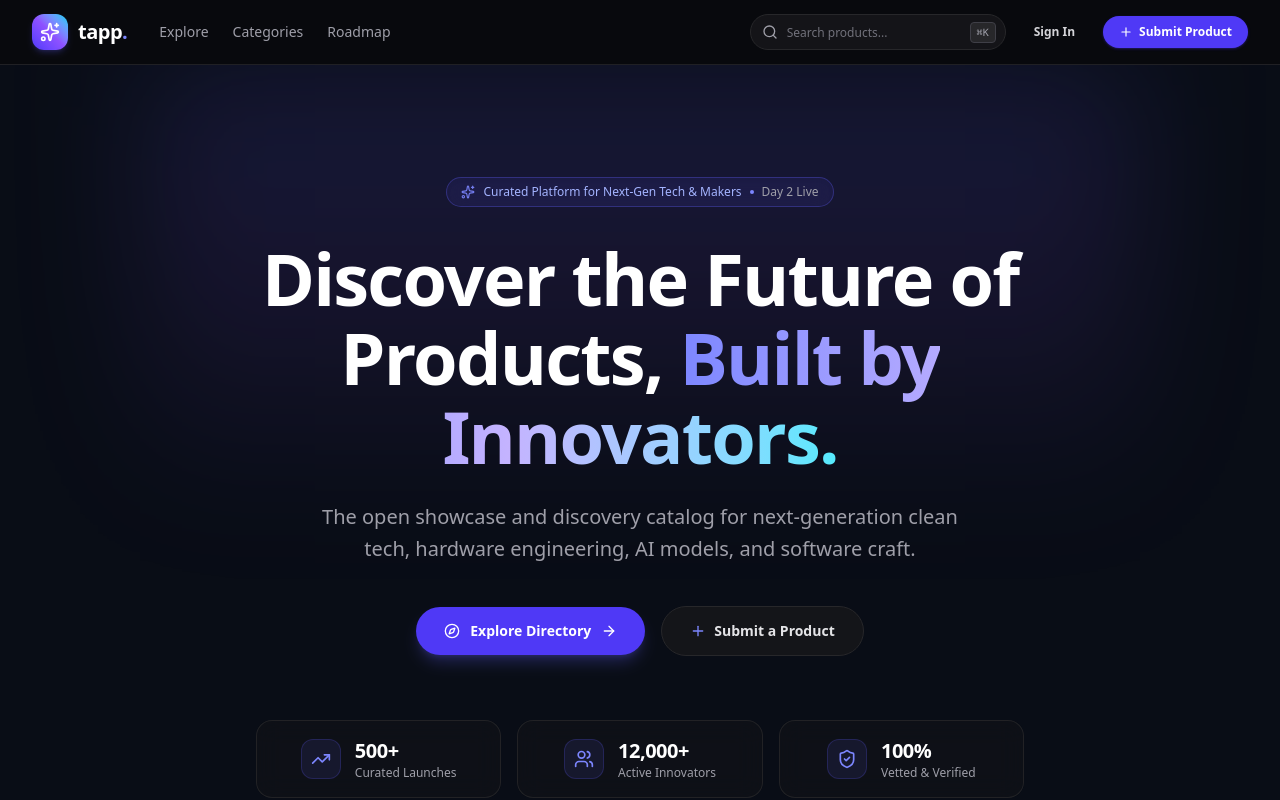
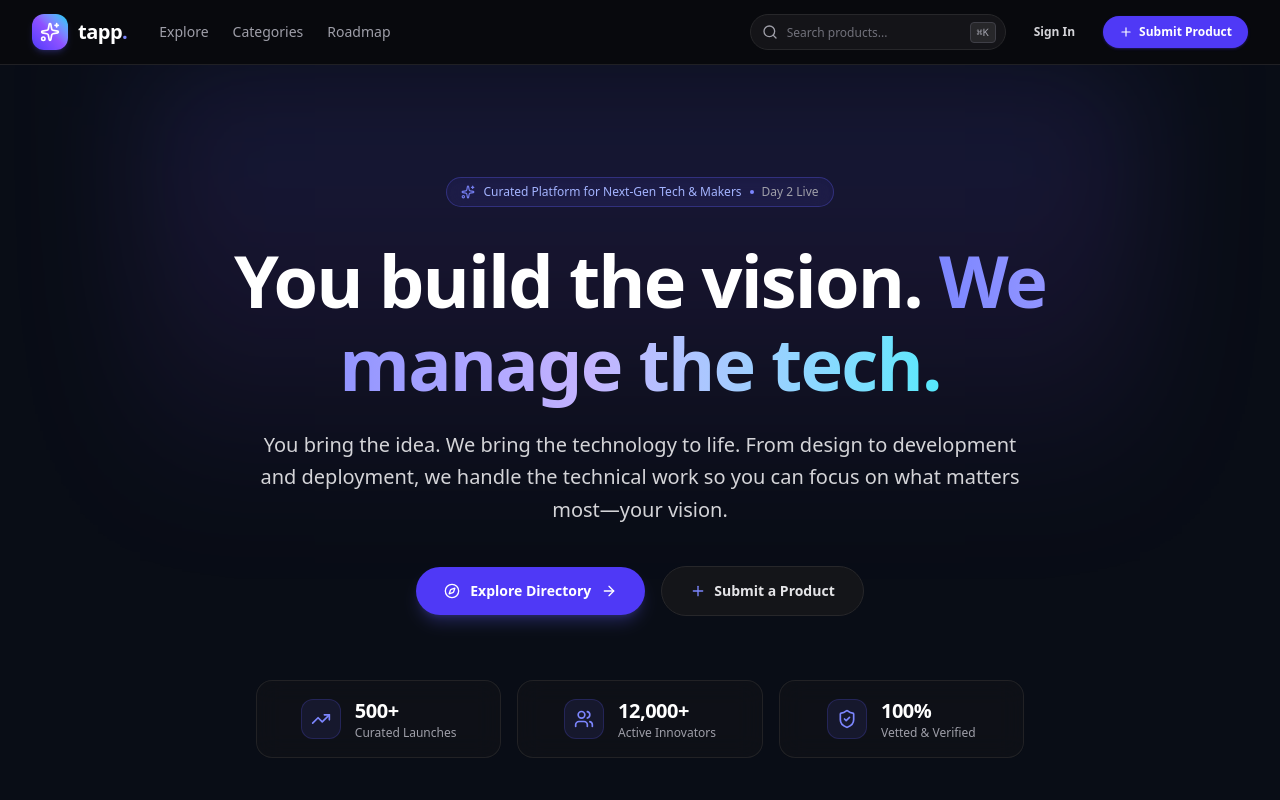
Before and after one commit to Anandhumv/tapp, a Next.js app in the folder client/: page / in a window 1280 px wide. Shown: the top 800 px of the page. Built offline with nearby package versions, Linux system fonts and the light colour scheme.

Commit message:
feat: update hero section headline and tagline with client messaging

```diff
--- a/client/app/page.jsx
+++ b/client/app/page.jsx
@@ -46,16 +46,16 @@ export default function Home() {
         </div>
 
         {/* Hero Headline */}
-        <h1 className="text-4xl sm:text-6xl lg:text-7xl font-extrabold tracking-tight text-white max-w-4xl mx-auto leading-[1.1] mb-6">
-          Discover the Future of Products,{" "}
-          <span className="bg-gradient-to-r from-indigo-400 via-violet-300 to-cyan-300 bg-clip-text text-transparent">
-            Built by Innovators.
+        <h1 className="text-4xl sm:text-6xl lg:text-7xl font-extrabold tracking-tight text-white max-w-4xl mx-auto leading-[1.15] mb-6">
+          You build the vision.{" "}
+          <span className="block sm:inline bg-gradient-to-r from-indigo-400 via-violet-300 to-cyan-300 bg-clip-text text-transparent">
+            We manage the tech.
           </span>
         </h1>
 
         {/* Subtitle */}
-        <p className="text-base sm:text-xl text-zinc-400 max-w-2xl mx-auto leading-relaxed mb-10">
-          The open showcase and discovery catalog for next-generation clean tech, hardware engineering, AI models, and software craft.
+        <p className="text-base sm:text-xl text-zinc-300 max-w-3xl mx-auto leading-relaxed mb-10 font-normal">
+          You bring the idea. We bring the technology to life. From design to development and deployment, we handle the technical work so you can focus on what matters most—your vision.
         </p>
 
         {/* Action Buttons */}
```
